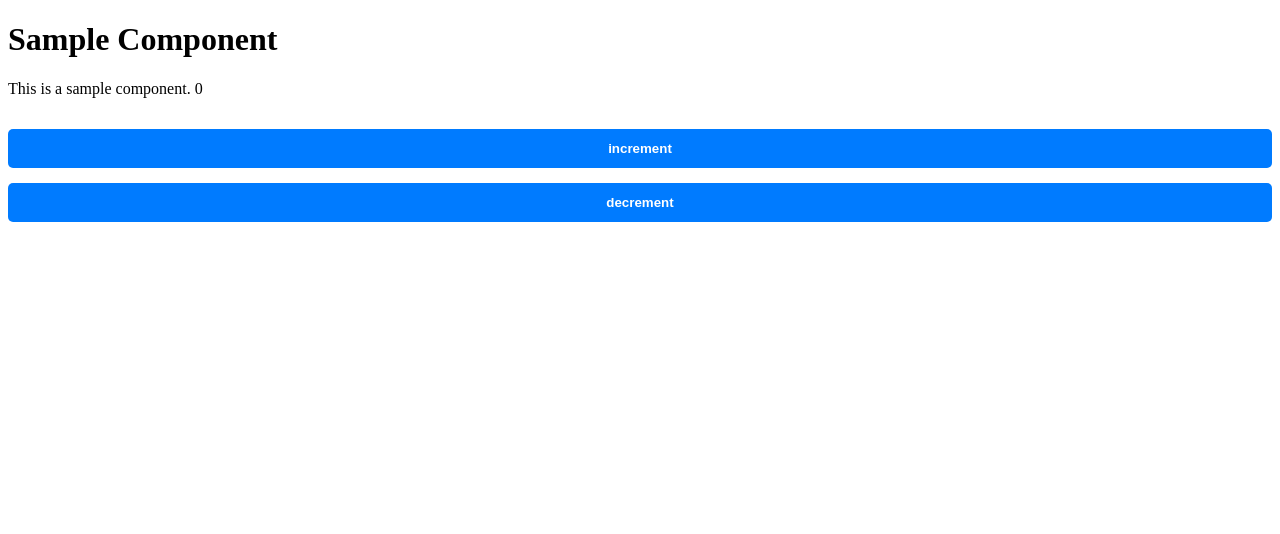
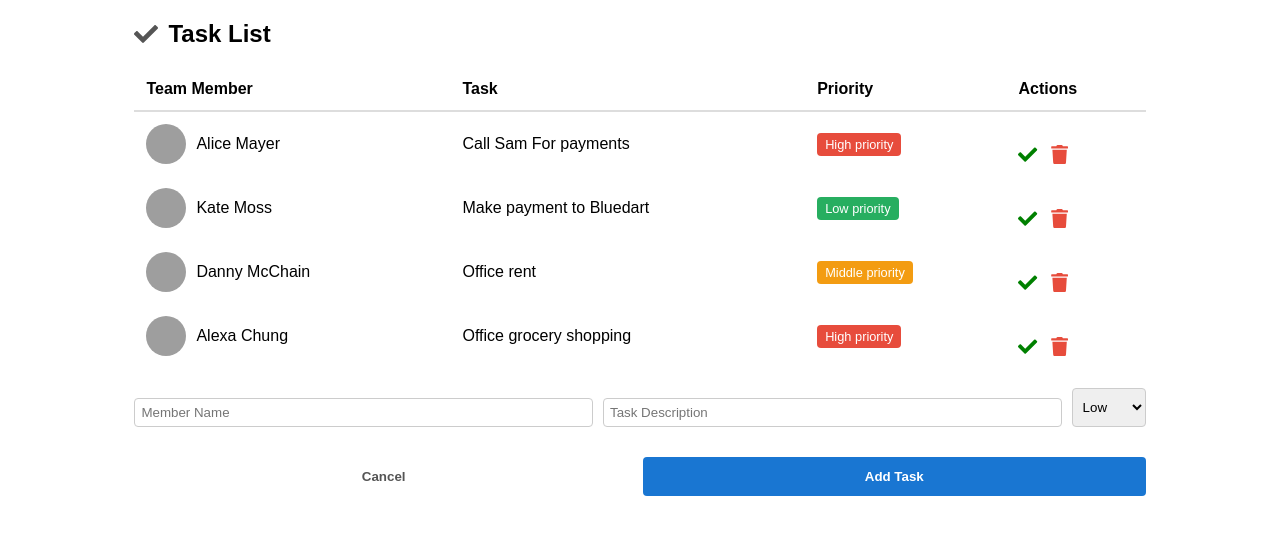
Before and after one commit to DINESHKUMAR1303/REACT, a React (Vite) app in the folder task/: page / in a window 1280 px wide. Shown: the top 534 px of the page. Built offline with nearby package versions, Linux system fonts and the light colour scheme; grey boxes are pictures that could not be loaded.

Commit message:
created a todolist

```diff
--- a/task/src/App.jsx
+++ b/task/src/App.jsx
@@ -4,19 +4,21 @@ import Home from './Home'
 import Contact from './Content';
 import Context from './Context';
 import Sample from './Sample';
+import Sample1 from './Sample1';
+
 
 
 function App(){
     let isMounted = "false";
     return (
         <div>
-<Sample />
 
-{/*
+              {/* <Sample/>
               <Home/>
               <Demo res={isMounted}/>
-               <Contact/> */}
-            {/* <Context/> */}
+              <Contact/>
+              <Context/> */}
+              <Sample1/>
 
 
 
--- /dev/null
+++ b/task/src/Sample1.css
@@ -0,0 +1,109 @@
+.task-container {
+  width: 80%;
+  margin: auto;
+  font-family: Arial, sans-serif;
+}
+
+h2 {
+  display: flex;
+  align-items: center;
+  gap: 10px;
+}
+
+.title-icon {
+  color: #555;
+}
+
+table {
+  width: 100%;
+  border-collapse: collapse;
+  margin-top: 15px;
+}
+
+th, td {
+  text-align: left;
+  padding: 12px;
+}
+
+thead {
+  border-bottom: 2px solid #ddd;
+}
+
+.member {
+  display: flex;
+  align-items: center;
+  gap: 10px;
+}
+
+.member img {
+  width: 40px;
+  height: 40px;
+  border-radius: 50%;
+}
+
+.priority {
+  padding: 4px 8px;
+  border-radius: 4px;
+  color: white;
+  font-size: 0.8rem;
+}
+
+.priority.high {
+  background-color: #e74c3c;
+}
+.priority.middle {
+  background-color: #f39c12;
+}
+.priority.low {
+  background-color: #27ae60;
+}
+
+.actions {
+  display: flex;
+  gap: 12px;
+  font-size: 1.2rem;
+}
+
+.check {
+  color: green;
+  cursor: pointer;
+}
+.delete {
+  color: #e74c3c;
+  cursor: pointer;
+}
+
+.form {
+  display: flex;
+  gap: 10px;
+  margin-top: 20px;
+}
+
+input, select {
+  padding: 6px;
+  border: 1px solid #ccc;
+  border-radius: 4px;
+}
+
+.buttons {
+  margin-top: 15px;
+  display: flex;
+  justify-content: flex-end;
+  gap: 10px;
+}
+
+.cancel {
+  background: none;
+  border: none;
+  color: #555;
+  cursor: pointer;
+}
+
+.add {
+  background-color: #1976d2;
+  color: white;
+  padding: 6px 16px;
+  border: none;
+  border-radius: 4px;
+  cursor: pointer;
+}
--- /dev/null
+++ b/task/src/Sample1.jsx
@@ -0,0 +1,143 @@
+import React, { useReducer, useState } from "react";
+import "./Sample1.css";
+import { FaCheck, FaTrash } from "react-icons/fa";
+
+const initialTasks = [
+  {
+    id: 1,
+    name: "Alice Mayer",
+    task: "Call Sam For payments",
+    priority: "High",
+    img: "https://randomuser.me/api/portraits/women/1.jpg"
+  },
+  {
+    id: 2,
+    name: "Kate Moss",
+    task: "Make payment to Bluedart",
+    priority: "Low",
+    img: "https://randomuser.me/api/portraits/women/44.jpg"
+  },
+  {
+    id: 3,
+    name: "Danny McChain",
+    task: "Office rent",
+    priority: "Middle",
+    img: "https://randomuser.me/api/portraits/men/32.jpg"
+  },
+  {
+    id: 4,
+    name: "Alexa Chung",
+    task: "Office grocery shopping",
+    priority: "High",
+    img: "https://randomuser.me/api/portraits/women/65.jpg"
+  }
+];
+
+function reducer(state, action) {
+  switch (action.type) {
+    case "ADD":
+      return [...state, action.payload];
+    case "DELETE":
+      return state.filter((task) => task.id !== action.payload);
+    case "TOGGLE_COMPLETE":
+      return state.map((task) =>
+        task.id === action.payload ? { ...task, completed: !task.completed } : task
+      );
+    default:
+      return state;
+  }
+}
+
+export default function Sample1() {
+  const [tasks, dispatch] = useReducer(reducer, initialTasks);
+  const [name, setName] = useState("");
+  const [task, setTask] = useState("");
+  const [priority, setPriority] = useState("Low");
+
+  const addTask = () => {
+    if (name && task) {
+      dispatch({
+        type: "ADD",
+        payload: {
+          id: Date.now(),
+          name,
+          task,
+          priority,
+          img: "https://randomuser.me/api/portraits/men/5.jpg"
+        }
+      });
+      setName("");
+      setTask("");
+      setPriority("Low");
+    }
+  };
+
+  return (
+    <div className="task-container">
+      <h2><FaCheck className="title-icon" /> Task List</h2>
+
+      <table>
+        <thead>
+          <tr>
+            <th>Team Member</th>
+            <th>Task</th>
+            <th>Priority</th>
+            <th>Actions</th>
+          </tr>
+        </thead>
+        <tbody>
+          {tasks.map((t) => (
+            <tr key={t.id}>
+              <td className="member">
+                <img src={t.img} alt={t.name} />
+                <span>{t.name}</span>
+              </td>
+              <td>{t.task}</td>
+              <td>
+                <span className={`priority ${t.priority.toLowerCase()}`}>
+                  {t.priority} priority
+                </span>
+              </td>
+              <td className="actions">
+                <FaCheck
+                  className="check"
+                  onClick={() => dispatch({ type: "TOGGLE_COMPLETE", payload: t.id })}
+                />
+                <FaTrash
+                  className="delete"
+                  onClick={() => dispatch({ type: "DELETE", payload: t.id })}
+                />
+              </td>
+            </tr>
+          ))}
+        </tbody>
+      </table>
+
+      {/* Add Task Form */}
+      <div className="form">
+        <input
+          type="text"
+          placeholder="Member Name"
+          value={name}
+          onChange={(e) => setName(e.target.value)}
+        />
+        <input
+          type="text"
+          placeholder="Task Description"
+          value={task}
+          onChange={(e) => setTask(e.target.value)}
+        />
+        <select value={priority} onChange={(e) => setPriority(e.target.value)}>
+          <option>Low</option>
+          <option>Middle</option>
+          <option>High</option>
+        </select>
+      </div>
+
+      <div className="buttons">
+        <button className="cancel">Cancel</button>
+        <button className="add" onClick={addTask}>Add Task</button>
+      </div>
+    </div>
+  );
+}
```
